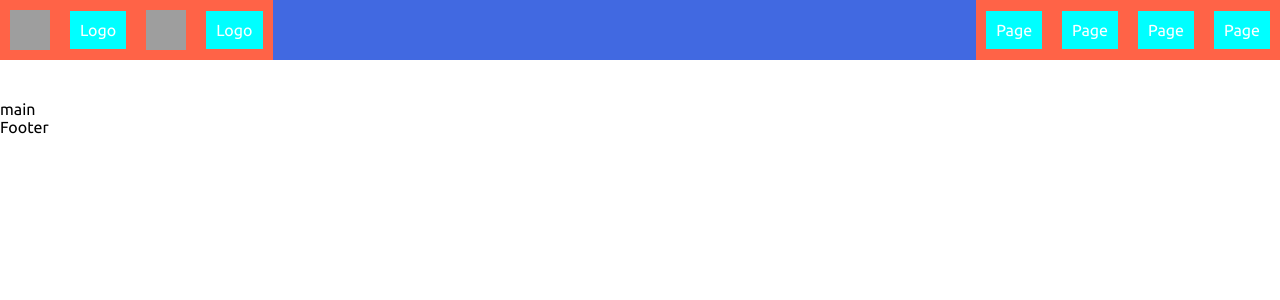
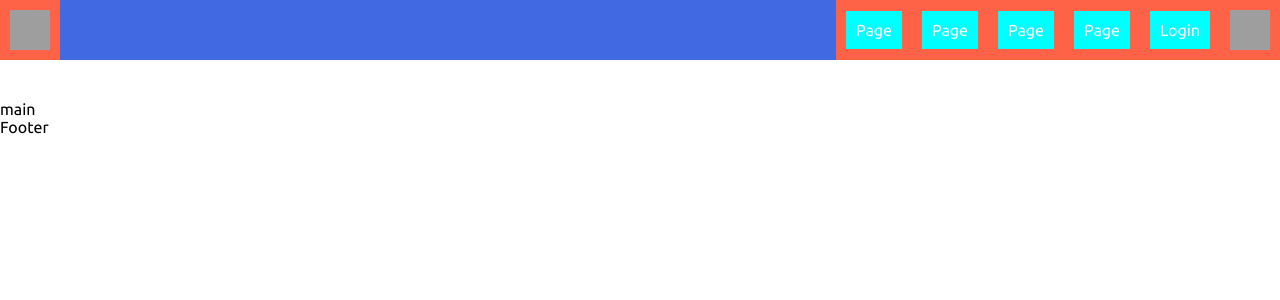
Before and after one commit to AlecioFuranze/zeloo7, a Flask app: page / in a window 1280 px wide. Shown: the top 300 px of the page. Run offline with Flask 2, Linux system fonts and the light colour scheme; grey boxes are pictures that could not be loaded.

Commit message:
add responsive header

```diff
--- a/src/static/css/public/header.css
+++ b/src/static/css/public/header.css
@@ -43,6 +43,25 @@ header a, h1, h2, h3, h4, h5, h6 {
     background-color: tomato;
 }
 
+#header-main-login {
+    width: auto;
+    height: 100%;
+    display: flex;
+    position: relative;
+    align-items: center;
+    background-color: tomato;
+}
+
+
+#header-main {
+    width: auto;
+    height: 100%;
+    display: flex;
+    position: relative;
+    align-items: center;
+    background-color: tomato;
+}
+
 #header-main-logo a {
     margin: 10px;
     padding: 10px;
@@ -50,6 +69,12 @@ header a, h1, h2, h3, h4, h5, h6 {
 }
 
 #header-main-page a {
+    margin: 10px;
+    padding: 10px;
+    background-color: aqua;
+}
+
+#header-main-login a {
     margin: 10px;
     padding: 10px;
     background-color: aqua;
@@ -68,3 +93,45 @@ header a, h1, h2, h3, h4, h5, h6 {
     width: 50px;
     height: 50px;
 }
+
+#header-main-login img {
+    margin: 5px;
+    padding: 5px;
+    width: 50px;
+    height: 50px;
+}
+
+#linkLogo, #linkMenu {
+    display: none;
+}
+
+#imgLogo {
+    display: block;
+}
+
+#imgMenu {
+    display: none;
+}
+
+#linkUser {
+    display: block;
+}
+
+#imgUser {
+    display: block;
+}
+
+@media only screen and (max-width: 600px) {
+    #imgMenu {
+        display: block;
+    }
+
+    #header-main-logo {
+        width: auto;
+        justify-content: space-between;
+    }
+
+    #header-main-page {
+        display: none;
+    }
+}
--- a/src/template/public/header.html
+++ b/src/template/public/header.html
@@ -3,16 +3,22 @@
 <header>
     <main>
         <div id="header-main-logo">
-            <img src="https://i.ibb.co/dpScbFn/zl-bg-w.png" alt="Logo">
-            <a href="#">Logo</a>
-            <img src="https://i.ibb.co/dpScbFn/zl-bg-w.png" alt="Logo">
-            <a href="#">Logo</a>
+            <img id="imgLogo" src="https://i.ibb.co/dpScbFn/zl-bg-w.png" alt="Logo">
+
         </div>
-        <div id="header-main-page">
-            <a href="#">Page</a>
-            <a href="#">Page</a>
-            <a href="#">Page</a>
-            <a href="#">Page</a>
+        <div id="header-main">
+            <div id="header-main-page">
+                <a href="#">Page</a>
+                <a href="#">Page</a>
+                <a href="#">Page</a>
+                <a href="#">Page</a>
+            </div>
+            <div id="header-main-login">
+                <a id="linkUser" href="#">Login</a>
+                <img id="imgUser" src="https://i.ibb.co/dpScbFn/zl-bg-w.png" alt="Logo">
+                <img id="imgMenu" src="https://i.ibb.co/dpScbFn/zl-bg-w.png" alt="Logo">
+            </div>
         </div>
+
     </main>
 </header>
```
